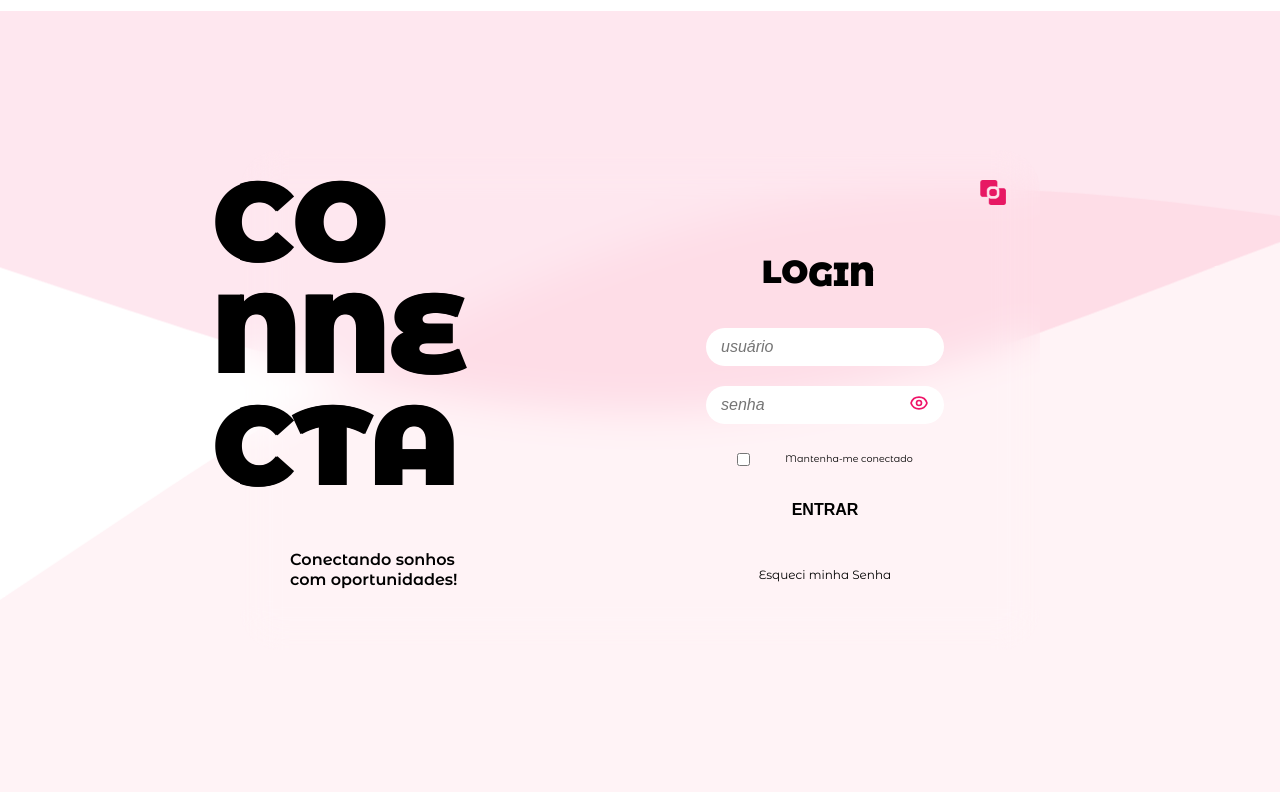
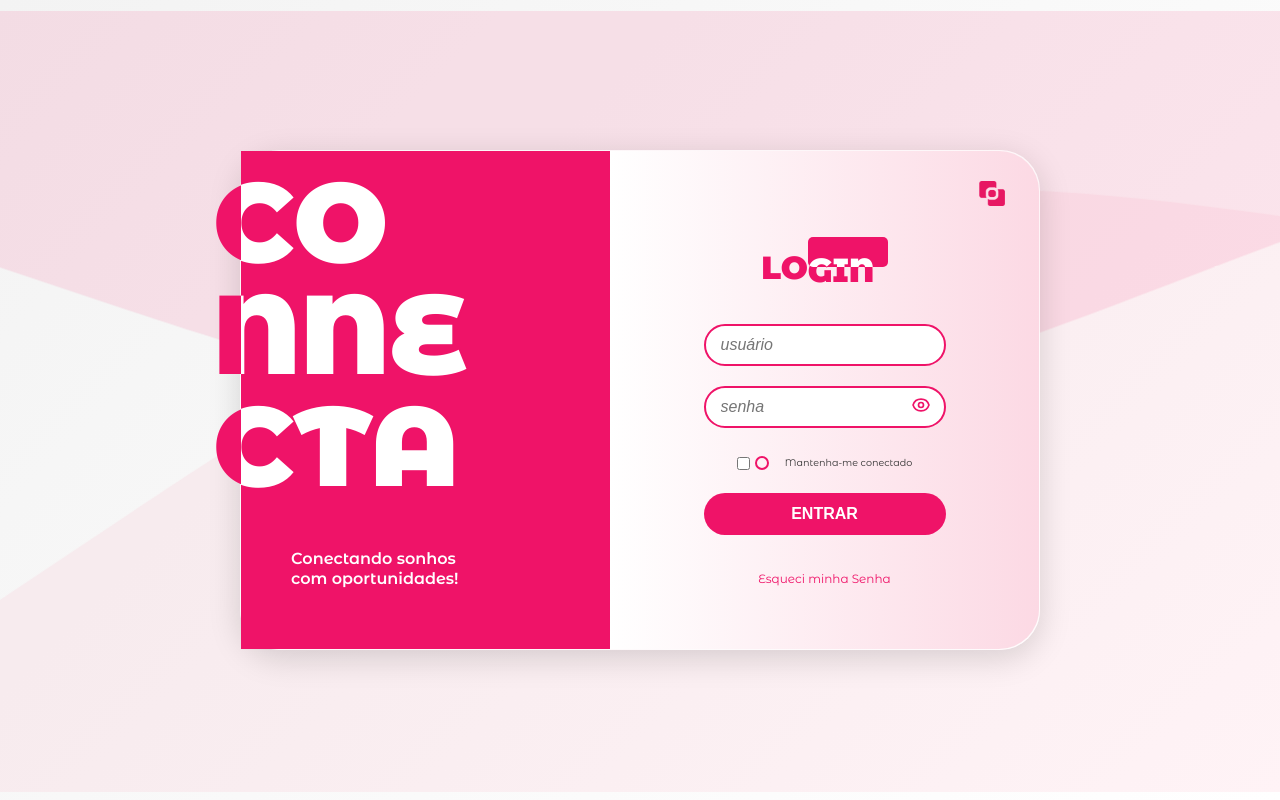
Before and after one commit to Fuyuki-Kuro/Connecta-App, a FastAPI app: page / in a window 1280 px wide. Run offline with FastAPI, Linux system fonts and the light colour scheme; parts of the project's set-up code (start-up, migrations or seed data) failed here and were passed over.

Commit message:
Update login.css

```diff
--- a/app/static/css/login.css
+++ b/app/static/css/login.css
@@ -1,3 +1,25 @@
+:root {
+  --color-primary: #ef1368;
+  --color-primary-dark: #d9005c;
+  --color-bg: #f3f3f3;
+  --color-text: #333;
+  --color-text-light: #777;
+  --color-white: #ffffff;
+  --color-card-bg: rgba(255, 255, 255, 0.65);
+  --color-card-border: rgba(255, 255, 255, 0.2);
+  --color-shadow: rgba(0, 0, 0, 0.15);
+  --color-shadow-hover: rgba(0, 0, 0, 0.2);
+
+  --btn-view-bg: #5c6bc0;
+  --btn-view-hover: #3949ab;
+  --btn-edit-bg: #26c6da;
+  --btn-edit-hover: #00acc1;
+  --btn-delete-bg: #ef5350;
+  --btn-delete-hover: #e53935;
+
+  --color-pink-light: #fcd9e4;
+}
+
 *,
 *::before,
 *::after {
```
